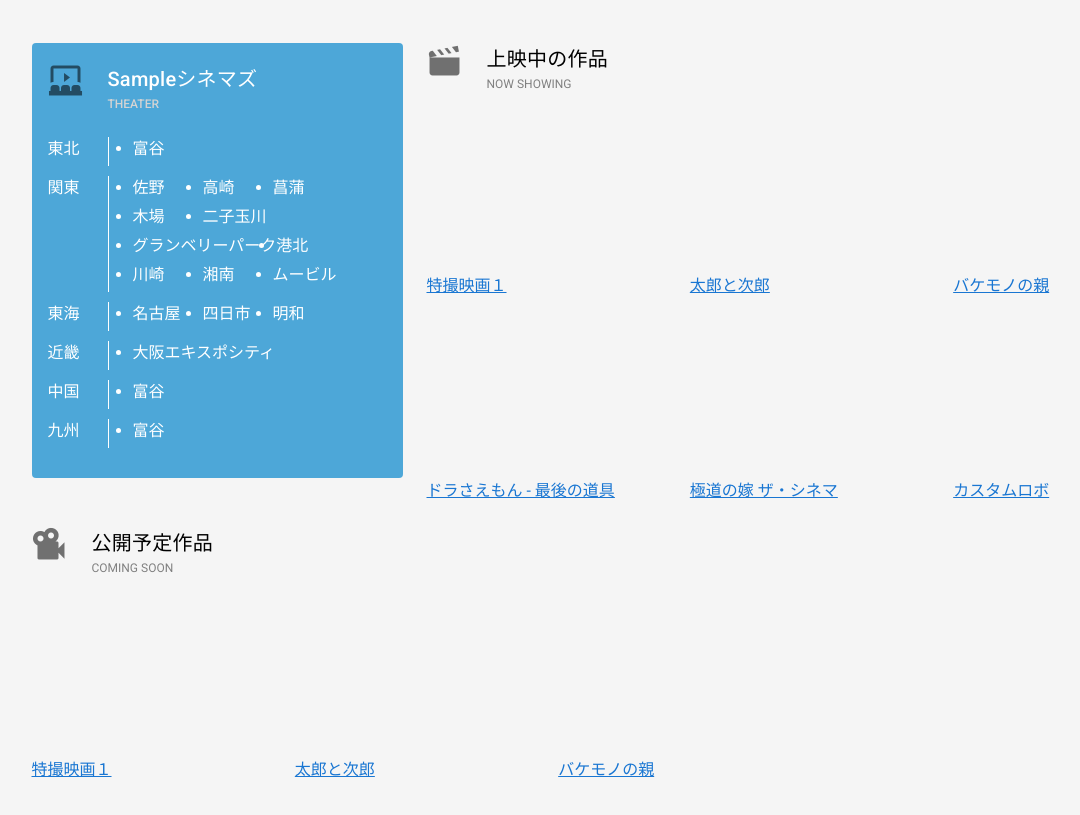
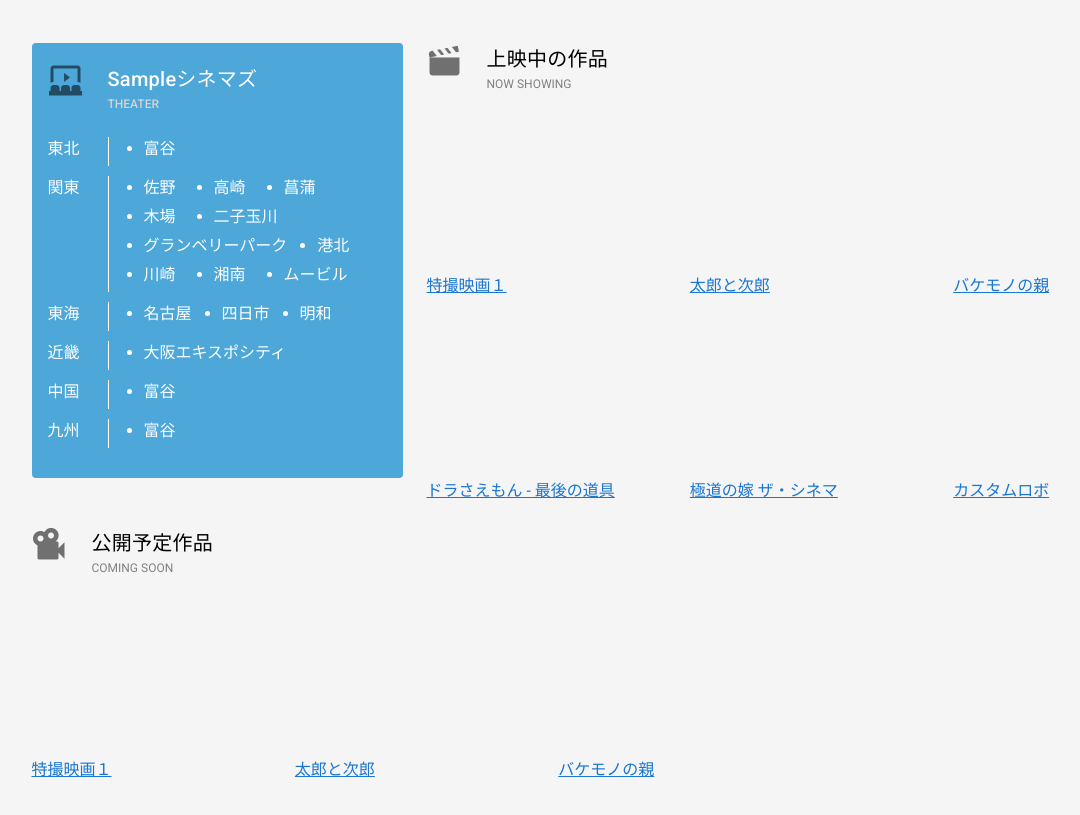
Before and after one commit to Taurin190/nuxt-sample, a Nuxt app: page / in a window 1280 px wide. Shown: the part 1080-1895 px from the top of the page, without its empty margins (28-1108 px from the left). Built offline with nearby package versions, Linux system fonts and the light colour scheme.

Commit message:
modify padding on ul

```diff
--- a/components/molecules/TheaterList.vue
+++ b/components/molecules/TheaterList.vue
@@ -6,7 +6,7 @@
           {{ index }}
         </dt>
         <dd :key="theater.index">
-          <ul>
+          <ul class="theater_list">
             <li v-for="place in theater.list" :key="place.name">
               {{ place.name }}
             </li>
@@ -25,12 +25,14 @@ dd {
   border-left: 1px solid white;
   margin-bottom: 10px;
 }
-ul {
+ul.theater_list {
   display: flex;
   flex-wrap: wrap;
+  padding-left: 5px;
 }
 li {
-  min-width: 70px;
+  min-width: 40px;
+  margin-left: 30px;
   margin-bottom: 5px;
 }
 </style>
```
